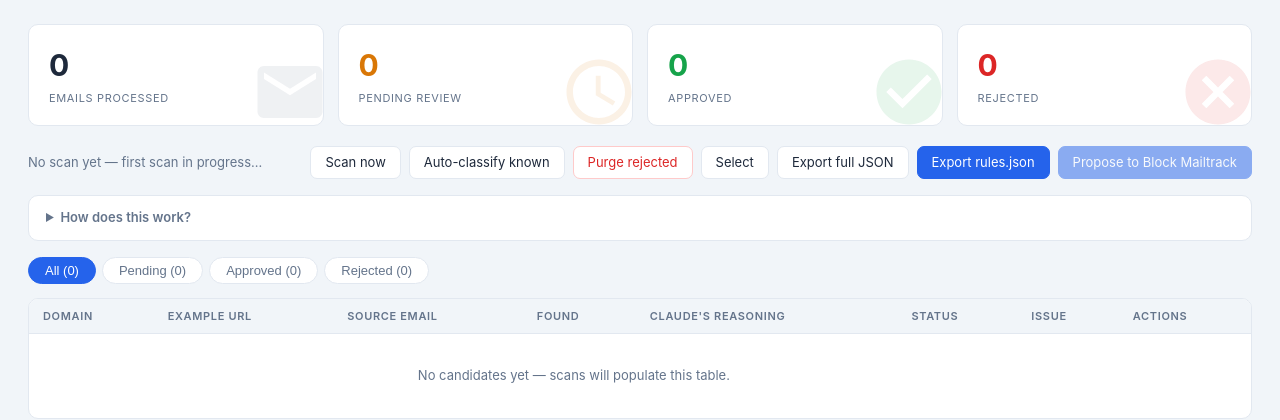
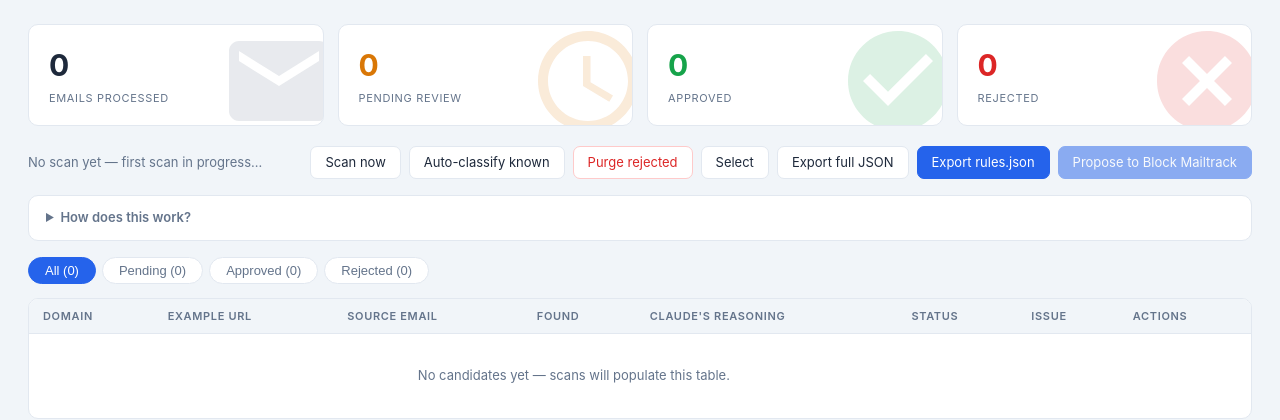
Before and after one commit to Marvellous-Codeworks/mailtrack-hunter, a FastAPI app: page / in a window 1280 px wide. Shown: the part 74-494 px from the top of the page. Run offline with FastAPI, Linux system fonts and the light colour scheme; data that the repository does not hold is empty.

Commit message:
Enlarge stat card background icons (120px, overflow)

```diff
--- a/static/style.css
+++ b/static/style.css
@@ -62,14 +62,14 @@ main { padding: 24px 28px; max-width: 1440px; }
 .stat-card::after {
   content: '';
   position: absolute;
-  right: -6px;
-  bottom: -6px;
-  width: 78px;
-  height: 78px;
+  right: -16px;
+  bottom: -16px;
+  width: 120px;
+  height: 120px;
   background-size: contain;
   background-repeat: no-repeat;
   background-position: bottom right;
-  opacity: 0.1;
+  opacity: 0.15;
   pointer-events: none;
 }
 .stat-card:not(.pending):not(.approved):not(.rejected)::after {
```
